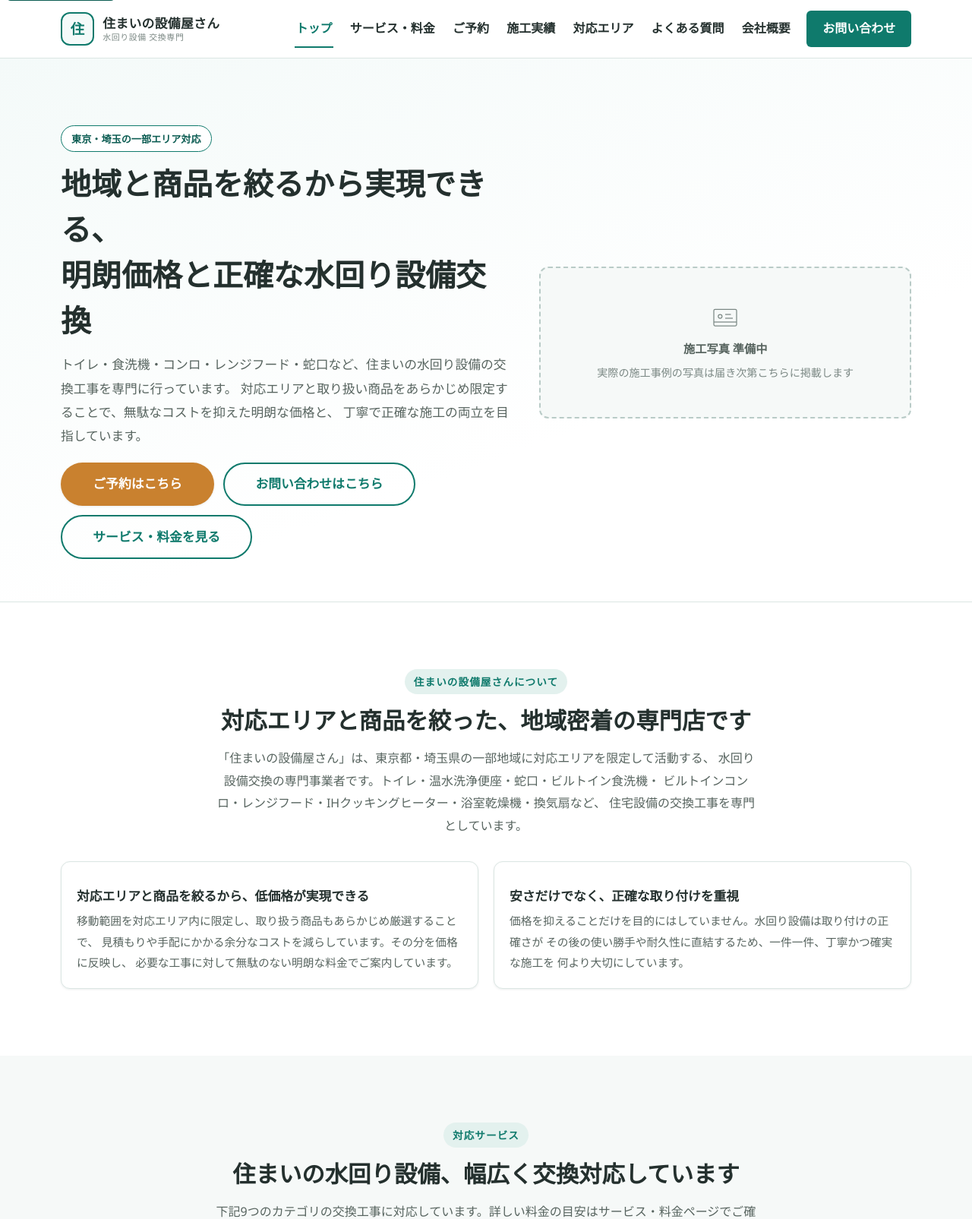
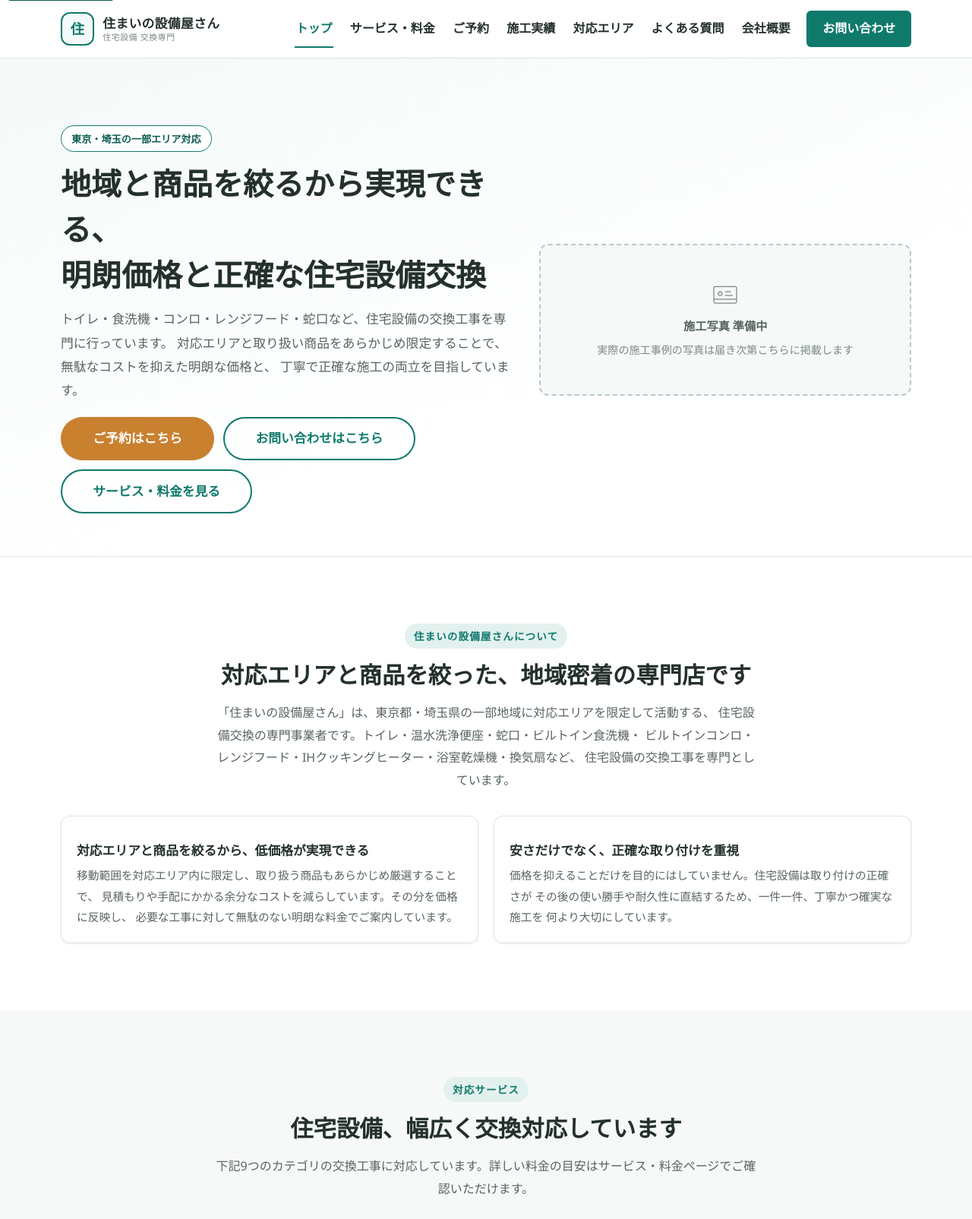
Before and after one commit to sumainosetsubiya/sumainosetsubiya-hp, a plain HTML site: page index.html in a window 1280 px wide. Shown: the top 1605 px of the page at 76% size. Drawn offline with Linux system fonts and the light colour scheme.

Commit message:
表記を「水回り設備交換」から「住宅設備交換」に統一
IHクッキングヒーターやレンジフードなど厳密には水回りではない対応カテゴリを含むため、
title/meta description/JSON-LD/本文の表記を住宅設備交換系に統一。OGP画像も再作成。

```diff
--- a/index.html
+++ b/index.html
@@ -24,7 +24,7 @@
     "@context": "https://schema.org",
     "@type": "HomeAndConstructionBusiness",
     "name": "住まいの設備屋さん",
-    "description": "東京都・埼玉県の一部地域で、トイレ・温水洗浄便座・蛇口・ビルトイン食洗機・ビルトインコンロ・レンジフード・IHクッキングヒーター・浴室乾燥機・換気扇などの住宅設備（水回り）交換工事を専門に行う事業者です。対応エリアと取り扱い商品を絞ることで、明朗な低価格と正確な施工を両立しています。",
+    "description": "東京都・埼玉県の一部地域で、トイレ・温水洗浄便座・蛇口・ビルトイン食洗機・ビルトインコンロ・レンジフード・IHクッキングヒーター・浴室乾燥機・換気扇などの住宅設備交換工事を専門に行う事業者です。対応エリアと取り扱い商品を絞ることで、明朗な低価格と正確な施工を両立しています。",
     "url": "https://www.sumainosetsubiya.com/",
     "priceRange": "¥¥",
     "email": "sumainosetsubiya@gmail.com",
@@ -78,7 +78,7 @@
       <span class="logo-mark" aria-hidden="true">住</span>
       <span class="logo-text">
         <span class="logo-text-main">住まいの設備屋さん</span>
-        <span class="logo-text-sub">水回り設備 交換専門</span>
+        <span class="logo-text-sub">住宅設備 交換専門</span>
       </span>
     </a>
 
@@ -108,9 +108,9 @@
     <div class="container hero-inner">
       <div class="hero-content">
         <span class="hero-eyebrow">東京・埼玉の一部エリア対応</span>
-        <h1 class="hero-title">地域と商品を絞るから実現できる、<br>明朗価格と正確な水回り設備交換</h1>
+        <h1 class="hero-title">地域と商品を絞るから実現できる、<br>明朗価格と正確な住宅設備交換</h1>
         <p class="hero-lead">
-          トイレ・食洗機・コンロ・レンジフード・蛇口など、住まいの水回り設備の交換工事を専門に行っています。
+          トイレ・食洗機・コンロ・レンジフード・蛇口など、住宅設備の交換工事を専門に行っています。
           対応エリアと取り扱い商品をあらかじめ限定することで、無駄なコストを抑えた明朗な価格と、
           丁寧で正確な施工の両立を目指しています。
         </p>
@@ -138,7 +138,7 @@
         <h2 class="section-title">対応エリアと商品を絞った、地域密着の専門店です</h2>
         <p class="section-lead">
           「住まいの設備屋さん」は、東京都・埼玉県の一部地域に対応エリアを限定して活動する、
-          水回り設備交換の専門事業者です。トイレ・温水洗浄便座・蛇口・ビルトイン食洗機・
+          住宅設備交換の専門事業者です。トイレ・温水洗浄便座・蛇口・ビルトイン食洗機・
           ビルトインコンロ・レンジフード・IHクッキングヒーター・浴室乾燥機・換気扇など、
           住宅設備の交換工事を専門としています。
         </p>
@@ -155,7 +155,7 @@
         <div class="card">
           <h3 class="card-title">安さだけでなく、正確な取り付けを重視</h3>
           <p class="card-text">
-            価格を抑えることだけを目的にはしていません。水回り設備は取り付けの正確さが
+            価格を抑えることだけを目的にはしていません。住宅設備は取り付けの正確さが
             その後の使い勝手や耐久性に直結するため、一件一件、丁寧かつ確実な施工を
             何より大切にしています。
           </p>
@@ -169,7 +169,7 @@
     <div class="container">
       <div class="section-header">
         <span class="section-eyebrow">対応サービス</span>
-        <h2 class="section-title">住まいの水回り設備、幅広く交換対応しています</h2>
+        <h2 class="section-title">住宅設備、幅広く交換対応しています</h2>
         <p class="section-lead">下記9つのカテゴリの交換工事に対応しています。詳しい料金の目安はサービス・料金ページでご確認いただけます。</p>
       </div>
 
@@ -306,7 +306,7 @@
           </span>
           <div>
             <h3>丁寧で正確な施工</h3>
-            <p>安さだけを追い求めるのではなく、水回り設備ならではの取り付け精度にこだわっています。取り扱い商品を絞ることで、施工品質の安定にもつなげています。</p>
+            <p>安さだけを追い求めるのではなく、住宅設備ならではの取り付け精度にこだわっています。取り扱い商品を絞ることで、施工品質の安定にもつなげています。</p>
           </div>
         </div>
 
@@ -366,7 +366,7 @@
         </div>
 
         <div class="card">
-          <div class="photo-placeholder" role="img" aria-label="キッチン水回り設備交換工事の施工写真（準備中）：ビルトインコンロ・レンジフード交換の様子を掲載予定">
+          <div class="photo-placeholder" role="img" aria-label="キッチン住宅設備交換工事の施工写真（準備中）：ビルトインコンロ・レンジフード交換の様子を掲載予定">
             <svg viewBox="0 0 48 48" aria-hidden="true"><rect x="7" y="10" width="34" height="28" rx="2"/><circle cx="17" cy="20" r="5"/><circle cx="31" cy="20" r="5"/></svg>
             <strong>施工写真 準備中</strong>
           </div>
@@ -416,7 +416,7 @@
         <span class="logo-mark" aria-hidden="true">住</span>
         <span class="logo-text">
           <span class="logo-text-main">住まいの設備屋さん</span>
-          <span class="logo-text-sub">水回り設備 交換専門</span>
+          <span class="logo-text-sub">住宅設備 交換専門</span>
         </span>
       </a>
       <p>東京・埼玉の一部対応エリアにて、トイレ・温水洗浄便座・蛇口・ビルトイン食洗機・ビルトインコンロ・レンジフード・IHクッキングヒーター・浴室乾燥機・換気扇の交換工事を専門に行っています。対応地域と対応商品を絞ることで、明朗な低価格と正確な施工を両立しています。</p>
```
Also changed, not shown: about.html (+4 -4 lines), area.html (+3 -3 lines), contact.html (+2 -2 lines), faq.html (+3 -3 lines), partials_header_footer_reference.html (+4 -4 lines), reserve.html (+3 -3 lines), services.html (+3 -3 lines), works.html (+4 -4 lines), images/ogp-default.jpg.
